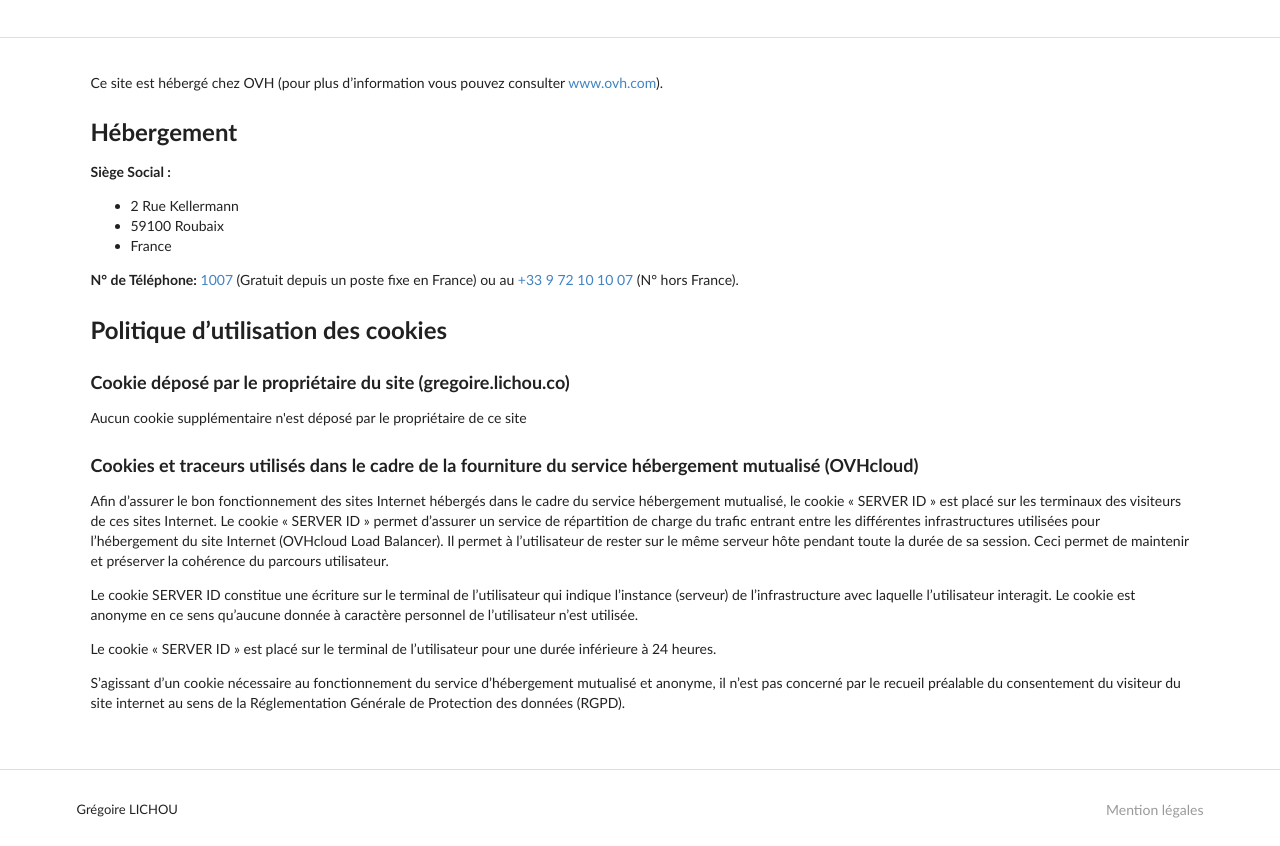
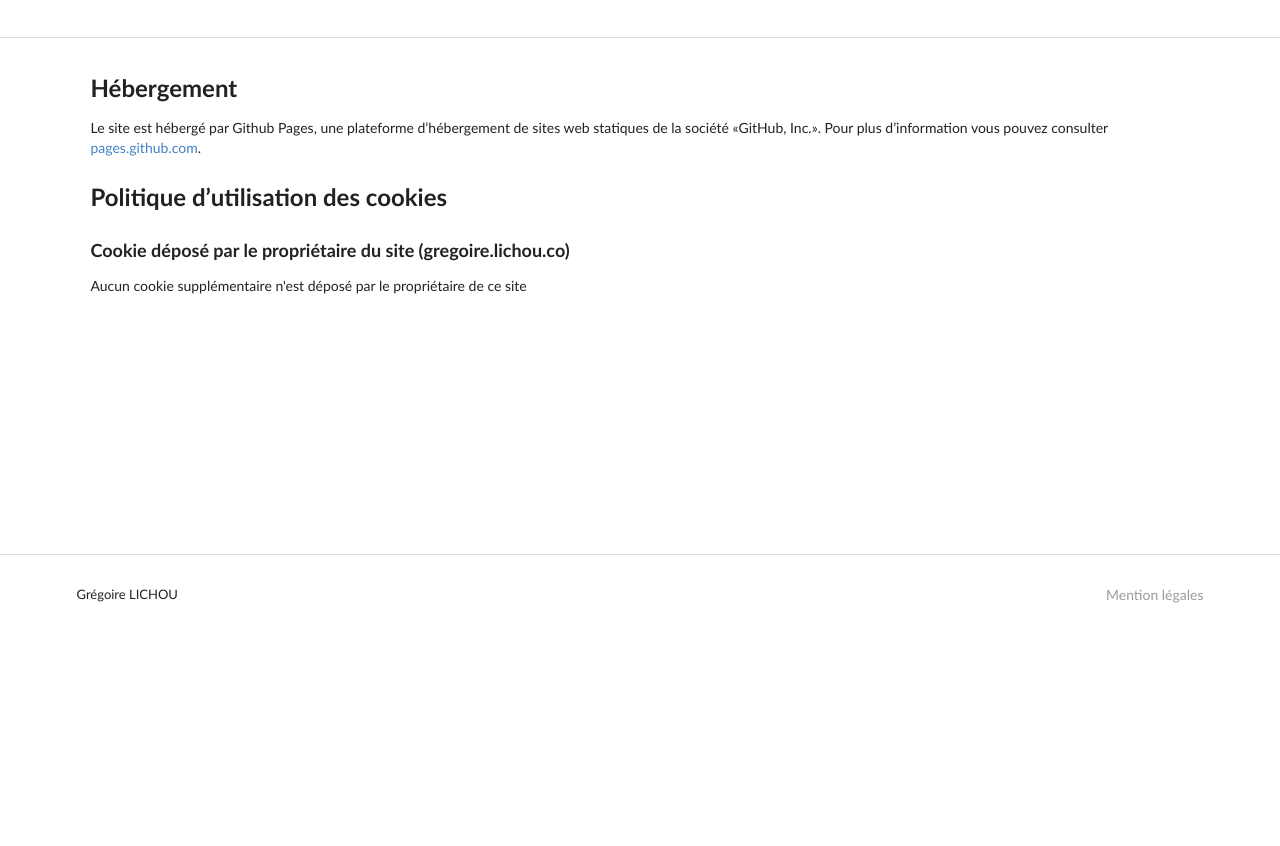
Before and after one commit to glichou/glichou.github.io, a plain HTML site: page mentions-legales.html in a window 1280 px wide. Shown: the part 168-1014 px from the top of the page. After the commit the page ends 800 px from the top, so only its background shows below. Drawn offline with Linux system fonts and the light colour scheme.

Commit message:
Changement d'hébergeur
Changement des mentions légales suite au passage à Github Pages

```diff
--- a/mentions-legales.html
+++ b/mentions-legales.html
@@ -62,24 +62,11 @@
             </header>
             <main class="ui container standard">
                 <div class="ui basic segment">
-                    <p>Ce site est hébergé chez OVH (pour plus d’information vous pouvez consulter <a href="https://www.ovh.com/fr/support/documents_legaux/">www.ovh.com</a>).</p>
-
                     <h2>Hébergement</h2>
-                    <p><b>Siège Social :</b></p>
-                    <ul>
-                        <li>2 Rue Kellermann</li>
-                        <li>59100 Roubaix</li>
-                        <li>France</li>
-                    </ul>
-                    <p><b>N° de Téléphone:</b> <a href="tel:1007">1007</a> (Gratuit depuis un poste fixe en France) ou au <a href="tel:+33972101007">+33 9 72 10 10 07</a> (N° hors France).</p>
+                    <p>Le site est hébergé par Github Pages, une plateforme d’hébergement de sites web statiques de la société <q>GitHub, Inc.</q>. Pour plus d’information vous pouvez consulter <a href="https://pages.github.com">pages.github.com</a>.</p>
                     <h2>Politique d’utilisation des cookies</h2>
                     <h3>Cookie déposé par le propriétaire du site (gregoire.lichou.co)</h3>
                     <p>Aucun cookie supplémentaire n'est déposé par le propriétaire de ce site</p>
-                    <h3>Cookies et traceurs utilisés dans le cadre de la fourniture du service hébergement mutualisé (OVHcloud)</h3>
-                    <p>Afin d’assurer le bon fonctionnement des sites Internet hébergés dans le cadre du service hébergement mutualisé, le cookie « SERVER ID » est placé sur les terminaux des visiteurs de ces sites Internet. Le cookie « SERVER ID » permet d’assurer un service de répartition de charge du trafic entrant entre les différentes infrastructures utilisées pour l’hébergement du site Internet (OVHcloud Load Balancer). Il permet à l’utilisateur de rester sur le même serveur hôte pendant toute la durée de sa session. Ceci permet de maintenir et préserver la cohérence du parcours utilisateur.</p>
-                    <p>Le cookie SERVER ID constitue une écriture sur le terminal de l’utilisateur qui indique l’instance (serveur) de l’infrastructure avec laquelle l’utilisateur interagit. Le cookie est anonyme en ce sens qu’aucune donnée à caractère personnel de l’utilisateur n’est utilisée.</p>
-                    <p>Le cookie « SERVER ID » est placé sur le terminal de l’utilisateur pour une durée inférieure à 24 heures.</p>
-                    <p>S’agissant d’un cookie nécessaire au fonctionnement du service d’hébergement mutualisé et anonyme, il n’est pas concerné par le recueil préalable du consentement du visiteur du site internet au sens de la Réglementation Générale de Protection des données (RGPD).</p>
                 </div>
             </main>
             <footer class="ui vertical footer segment">
```
